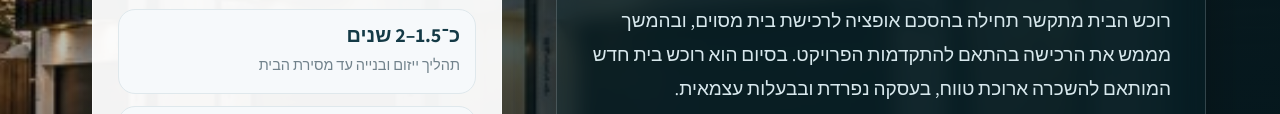
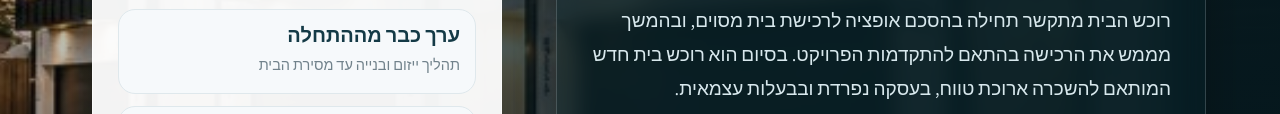
Before and after one commit to yw-abi/texas-investors, a plain HTML site: page he/sh.html in a window 1280 px wide. Shown: the part 566-680 px from the top of the page. Drawn offline with Linux system fonts and the light colour scheme.

Commit message:
Update sh.html

```diff
--- a/he/sh.html
+++ b/he/sh.html
@@ -200,7 +200,7 @@
 <div class="logo-box"><a aria-label="Aspect Boutique Investments website" href="https://www.aspectboutique.com/"><img alt="Aspect Boutique Investments" class="logo-large" src="../assets/Horizontal.png"/></a></div>
 <div class="metrics">
 <div class="metric"><strong>כ־$150K בשלב הראשון</strong><span>סכום ראשוני משוער בהתאם לפרויקט ולהסכם הספציפי</span></div>
-<div class="metric"><strong>כ־1.5–2 שנים</strong><span>תהליך ייזום ובנייה עד מסירת הבית</span></div>
+<div class="metric"><strong>ערך כבר מההתחלה</strong><span>תהליך ייזום ובנייה עד מסירת הבית</span></div>
 <div class="metric"><strong>בית פרטי עצמאי</strong><span>בעלות ישירה, מימון נפרד וניהול מסודר</span></div>
 </div>
 </aside>
```
